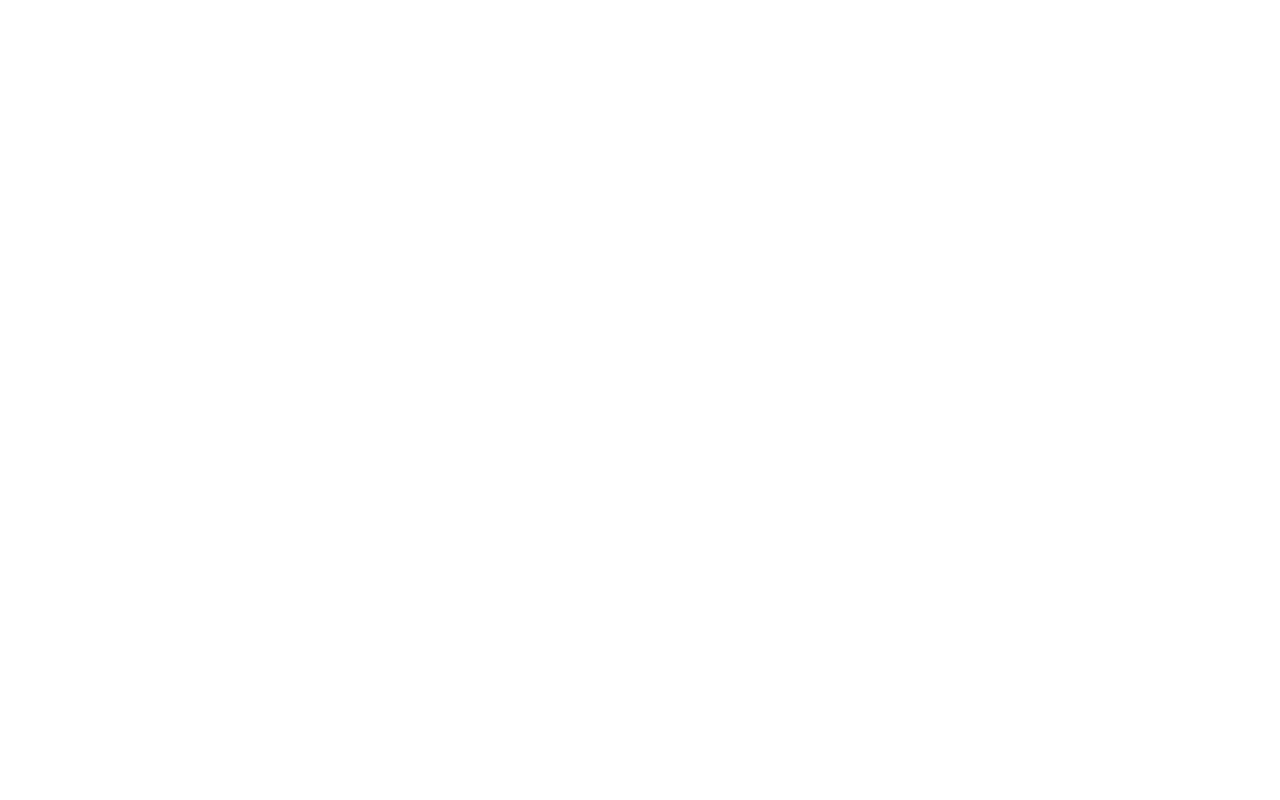
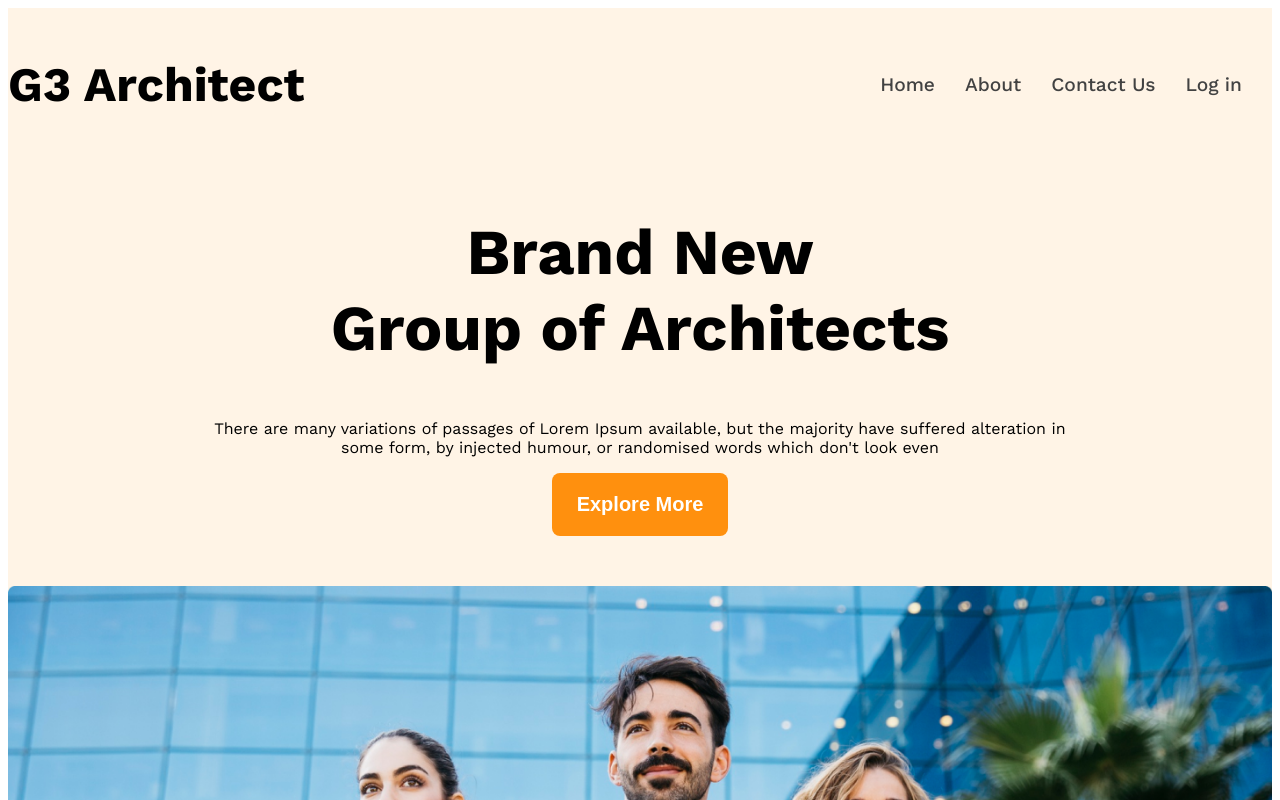
Before and after one commit to SamanAli30/Architect-responsive-repository, a plain HTML site: page index.html in a window 1280 px wide. Shown: the top 800 px of the page. Drawn offline with nearby package versions, Linux system fonts and the light colour scheme.

Commit message:
banner style complete

```diff
--- a/index.html
+++ b/index.html
@@ -1,20 +1,47 @@
 <!DOCTYPE html>
 <html lang="en">
-<head>
-    <meta charset="UTF-8">
-    <meta name="viewport" content="width=device-width, initial-scale=1.0">
+  <head>
+    <meta charset="UTF-8" />
+    <meta name="viewport" content="width=device-width, initial-scale=1.0" />
     <title>Architect.com</title>
-    <link rel="stylesheet" href="style.css">
-</head>
-<body>
-    <header>
+    <link rel="stylesheet" href="style.css" />
+  </head>
+  <body class="work-sans">
+    <header class="bg-light">
+      <nav class="navbar  display-flex">
+        <h3 class="brand">G3 Architect</h3>
+        <ul class="nav-links display-flex">
+             <li class="item">
+                 <a class="nav-link dark2" href="#">Home</a>
+             </li>
+               <li class="item">
+                 <a class="nav-link dark2" href="#">About</a>
+             </li>
+               <li class="item">
+                 <a class="nav-link dark2" href="#">Contact Us</a>
+             </li>
+               <li class="item">
+                 <a class="nav-link dark2" href="#">Log in</a>
+        </li>
+        </ul>
+      </nav>
 
+      <div class="banner">
+        <div class="banner-content">
+            <h2 class="banner-title">Brand New <br>
+                Group of Architects
+                </h2>
+            <p class="banner-description">There are many variations of passages of Lorem Ipsum available, but the majority have suffered alteration in <br> some form, by injected humour, or randomised words which don't look even </p>
+            <button class="btn-primary">Explore More</button>
+        </div>
+            <img class="banner-image" src="images/banner.png" alt="">
+      </div>
     </header>
+
+
     <main>
 
     </main>
-    <footer>
-
-    </footer>
-</body>
+    <footer></footer>
+  </body>
 </html>
--- a/style.css
+++ b/style.css
@@ -0,0 +1,68 @@
+@import url("https://fonts.googleapis.com/css2?family=Work+Sans:ital,wght@0,100..900;1,100..900&display=swap");
+/* regular font */
+.work-sans {
+  font-family: "Work Sans", sans-serif;
+  font-optical-sizing: auto;
+  font-weight: 400;
+  font-style: normal;
+}
+/* shared styles */
+.display-flex {
+  display: flex;
+}
+.dark2 {
+  color: #424242;
+}
+.dark3 {
+  color: #727272;
+}
+
+.bg-light {
+  background: rgba(255, 144, 14, 0.1);
+}
+.btn-primary{
+    background-color: #FF900E;
+    color:#fff ;
+    padding:20px 25px ;
+    font-weight: 700;
+    font-size: 1.25rem;
+    border-radius: 8px;
+    border: none;
+}
+/* header section */
+
+.navbar {
+  justify-content: space-between;
+  align-items: center;
+}
+.navbar,
+.banner {
+  max-width: 1440px;
+  margin: 0px auto;
+}
+.brand {
+  font-size: 3rem;
+  font-weight: 700;
+}
+.item {
+  list-style: none;
+  margin-right: 30px;
+}
+.item .nav-link {
+  text-decoration: none;
+  font-weight: 500;
+  font-size: 1.2rem;
+}
+/* banner related styles */
+.banner-content{
+    max-width: 862px;
+    margin:0 auto ;
+    text-align: center;
+    margin-bottom: 50px;
+}
+.banner-title{
+    font-size: 4rem;
+}
+.banner-image{
+    width: 100%;
+}
```
